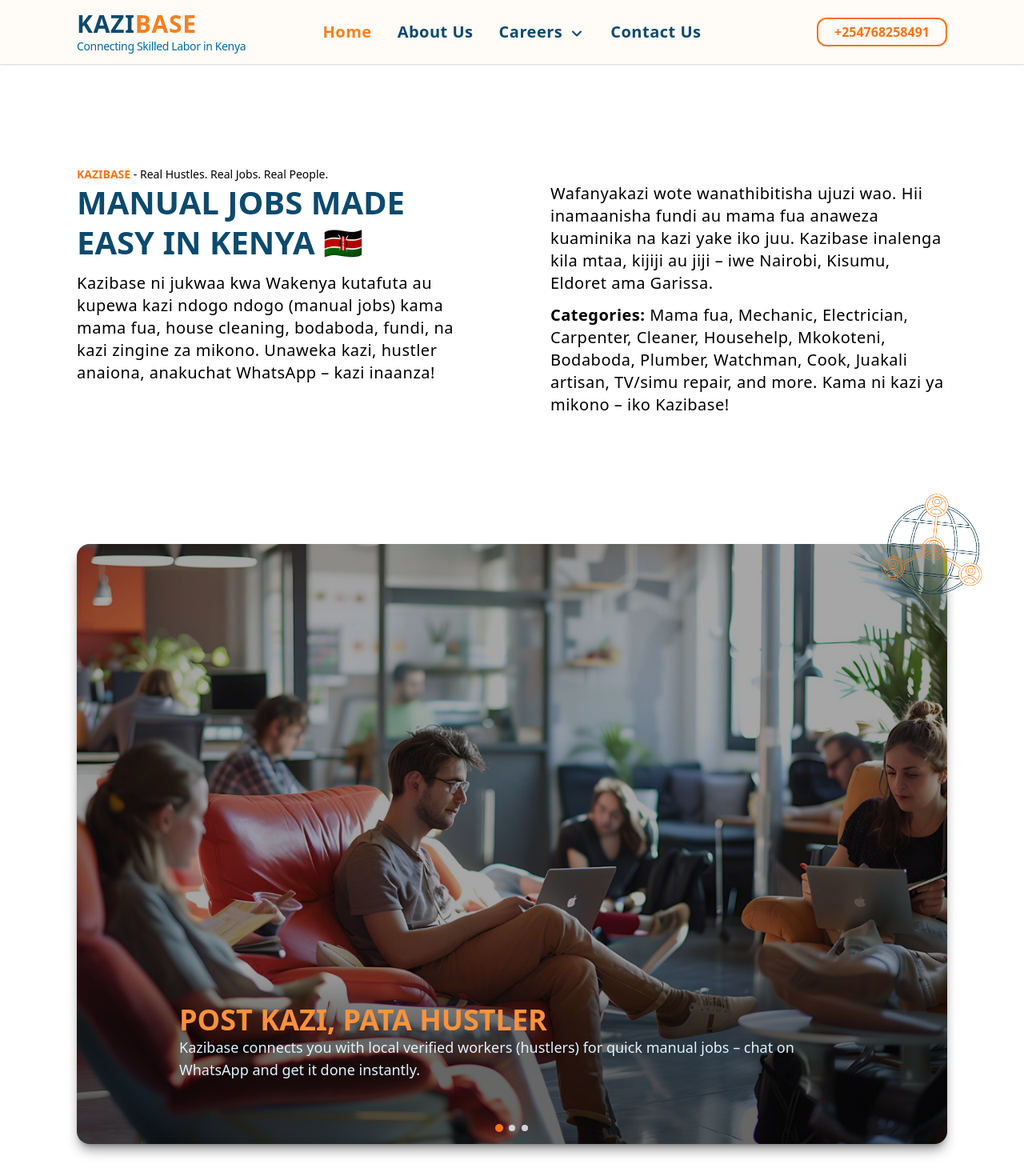
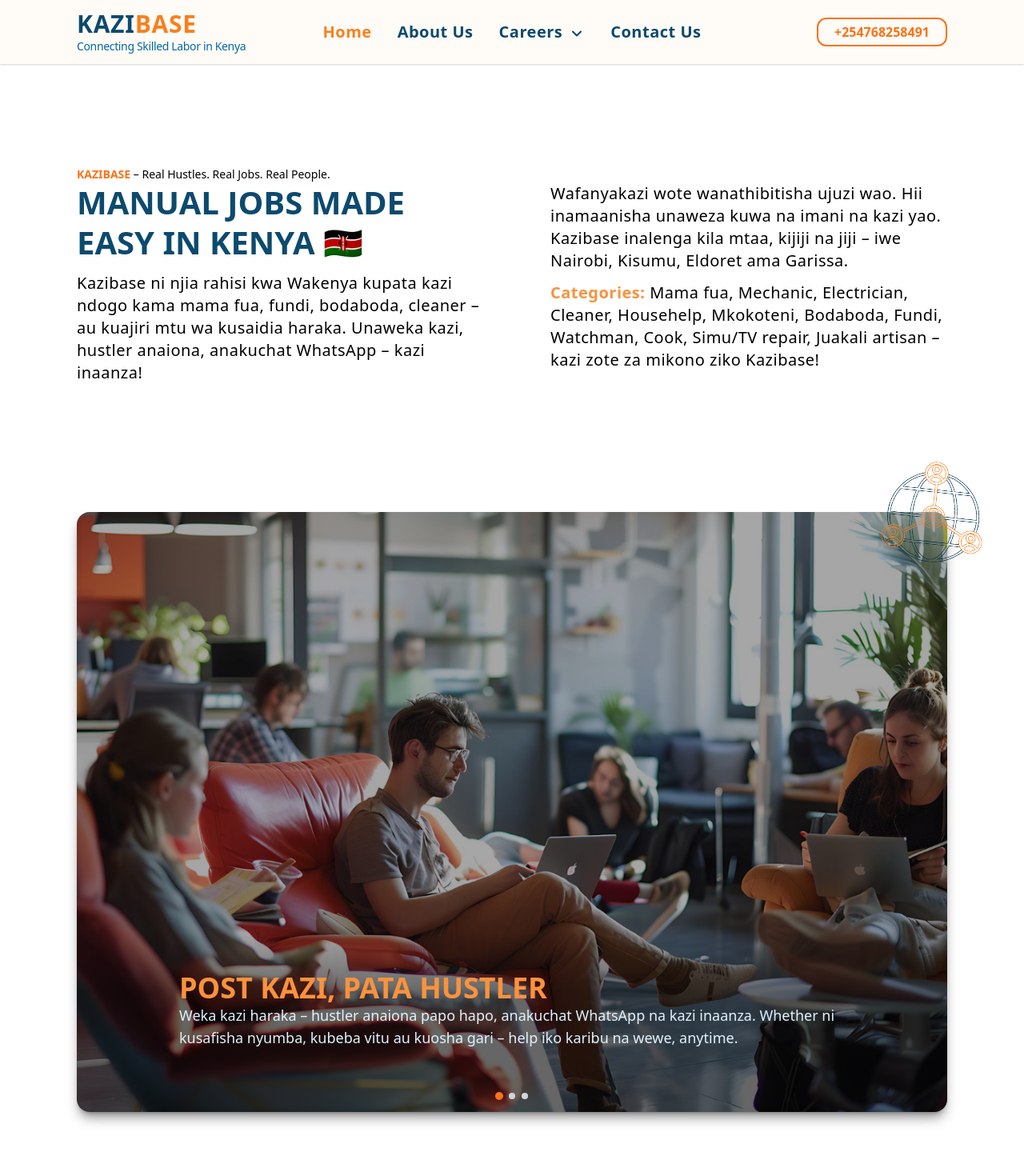
Before and after one commit to Muriuk/WorkHorizon, a Next.js app: page / in a window 1280 px wide. Shown: the top 1470 px of the page at 80% size. Built offline with nearby package versions, Linux system fonts and the light colour scheme.

Commit message:
Update section1.tsx

```diff
--- a/app/ui/home/section1.tsx
+++ b/app/ui/home/section1.tsx
@@ -1,37 +1,39 @@
 'use client'
 import { TargetWindowCheck } from "@/app/hooks/windowSize";
 import Image from "next/image";
-import { useEffect, useState } from "react"
+import { useEffect, useState } from "react";
 
-function SlideShow(){
-    const [currentSlide, setCurrentSlide]  = useState(0);
-    const width:string = TargetWindowCheck();
+function SlideShow() {
+  const [currentSlide, setCurrentSlide] = useState(0);
+  const width: string = TargetWindowCheck();
   const Slides = [
   {
     img: width === 'D' ? '/assets/hs1.jpg' : '/assets/hs4.jpg',
     head: 'Post Kazi, Pata Hustler',
-            desc: 'Kazibase connects you with local verified workers (hustlers) for quick manual jobs – chat on WhatsApp and get it done instantly.'
+    desc: 'Weka kazi haraka – hustler anaiona papo hapo, anakuchat WhatsApp na kazi inaanza. Whether ni kusafisha nyumba, kubeba vitu au kuosha gari – help iko karibu na wewe, anytime.'
   },
   {
     img: width === 'D' ? '/assets/hs2.jpg' : '/assets/hs5.jpg',
-            head: 'Verified Local Talent',
-            desc:"All Kazibase workers (hustlers) verify their skills before taking jobs. Get trusted help for cleaning, mechanics, bodaboda, mama fua, and more."
+    head: 'Local Talent You Can Trust',
+    desc: 'Hustlers wetu wameverify skills zao – mama fua, fundi wa umeme, dereva bodaboda, na wengineo. Hawa ni watu wa mtaa wako, wanaojali kazi safi na huduma ya kweli.'
   },
   {
     img: width === 'D' ? '/assets/hs3.jpg' : '/assets/hs6.jpg',
     head: 'Jobs for Every Hustler',
-            desc: 'From Mkokoteni to Mama fua, Househelp to Fundi, Kazibase lists all local manual jobs done by Kenyans across all counties.'
+    desc: 'Kazibase inafungua milango ya kazi ndogo ndogo kwa kila mkenya – fundi, mama fua, watchman, au jamaa wa mkokoteni. Kama ni kazi ya mikono, iko hapa. Post, connect, maliza kazi.'
   }
-    ]
+];
+
+
   useEffect(() => {
     const interval = setInterval(() => {
       setCurrentSlide((prevIndex) => (prevIndex + 1) % Slides.length);
-        }, 7000); // Change slide every 7 seconds
+    }, 7000);
 
     return () => clearInterval(interval);
   });
 
-    return(
+  return (
     <div className="relative w-full h-[600px] lg:h-[650px] xl:h-[750px] overflow-hidden lg:rounded-2xl transition-transform duration-300 delay-100 translate-x-0 ease-in shadow-lg shadow-transparent-one">
       {Slides.map((slide, index) => (
         <div
@@ -40,13 +42,21 @@ function SlideShow(){
             currentSlide === index ? 'opacity-100' : 'opacity-0'
           }`}
         >
-                <Image src={slide.img} className="object-cover object-center" fill sizes="100% xl:80% 2xl:100%" alt={`Kazibase_Slide_${index + 1}`}/>
-                <div className={`absolute left-0 top-0 z-10 flex flex-col px-4 xl:px-32 pb-14 xl:pt-[575px] items-center justify-end xl:items-start xl:justify-start w-full h-full bg-transparent-bg-one `}>
-                    <div className={` transform transition-transform duration-1000 text-center lg:text-start ease-in-out ${ currentSlide === index ? 'translate-x-0' : '-translate-x-full'}`}>
+          <Image
+            src={slide.img}
+            className="object-cover object-center"
+            fill
+            sizes="100% xl:80% 2xl:100%"
+            alt={`Kazibase_Slide_${index + 1}`}
+          />
+          <div className="absolute left-0 top-0 z-10 flex flex-col px-4 xl:px-32 pb-14 xl:pt-[575px] items-center justify-end xl:items-start xl:justify-start w-full h-full bg-transparent-bg-one">
+            <div className={`transform transition-transform duration-1000 text-center lg:text-start ease-in-out ${currentSlide === index ? 'translate-x-0' : '-translate-x-full'}`}>
               <h2 className="text-2xl lg:text-4xl font-bold text-orange-400 uppercase leading-tight">
                 {slide.head}
               </h2>
-                        <h3 className="text-md lg:text-lg font-normal text-sky-100 leading-tight mb-3">{slide.desc}</h3>
+              <h3 className="text-md lg:text-lg font-normal text-sky-100 leading-tight mb-3">
+                {slide.desc}
+              </h3>
             </div>
           </div>
         </div>
@@ -64,39 +74,46 @@ function SlideShow(){
           />
         ))}
       </div>
-
     </div>
-    )
+  );
 }
 
-export default function HomeHead(){
-    const width:string = TargetWindowCheck();
-    return(
+export default function HomeHead() {
+  const width: string = TargetWindowCheck();
+
+  return (
     <div className="container w-[88%] lg:w-full">
       <div className="mx-auto w-full pt-6 xl:pt-32 pb-16 lg:pb-20 xl:pb-40 grid lg:grid-cols-[50%,50%]">
         <div className="lg:pr-10">
           <h3 className="text-sm font-normal leading-1">
-                        <span className="font-bold uppercase text-orange-500">Kazibase</span> - Real Hustles. Real Jobs. Real People.
+            <span className="font-bold uppercase text-orange-500">Kazibase</span> – Real Hustles. Real Jobs. Real People.
           </h3>
-                    <h3 className='text-3xl lg:text-5xl font-bold text-sky-900 uppercase lg:leading-tight mb-3'>Manual Jobs Made Easy in Kenya 🇰🇪</h3>
+          <h3 className="text-3xl lg:text-5xl font-bold text-sky-900 uppercase lg:leading-tight mb-3">
+            Manual Jobs Made Easy in Kenya 🇰🇪
+          </h3>
           <p className="text-md lg:text-xl font-normal tracking-wide">
-                        Kazibase ni jukwaa kwa Wakenya kutafuta au kupewa kazi ndogo ndogo (manual jobs) kama mama fua, house cleaning, bodaboda, fundi, na kazi zingine za mikono. Unaweka kazi, hustler anaiona, anakuchat WhatsApp – kazi inaanza!
+            Kazibase ni njia rahisi kwa Wakenya kupata kazi ndogo kama mama fua, fundi, bodaboda, cleaner – au kuajiri mtu wa kusaidia haraka. Unaweka kazi, hustler anaiona, anakuchat WhatsApp – kazi inaanza!
           </p>
         </div>
         <div className="lg:pl-12 pt-5">
           <p className="text-md lg:text-xl font-normal tracking-wide">
-                        Wafanyakazi wote wanathibitisha ujuzi wao. Hii inamaanisha fundi au mama fua anaweza kuaminika na kazi yake iko juu.
-                        Kazibase inalenga kila mtaa, kijiji au jiji – iwe Nairobi, Kisumu, Eldoret ama Garissa.
+            Wafanyakazi wote wanathibitisha ujuzi wao. Hii inamaanisha unaweza kuwa na imani na kazi yao. Kazibase inalenga kila mtaa, kijiji na jiji – iwe Nairobi, Kisumu, Eldoret ama Garissa.
           </p>
           <p className="text-md lg:text-xl font-normal mt-3 tracking-wide">
-                        <strong>Categories:</strong> Mama fua, Mechanic, Electrician, Carpenter, Cleaner, Househelp, Mkokoteni, Bodaboda, Plumber, Watchman, Cook, Juakali artisan, TV/simu repair, and more. Kama ni kazi ya mikono – iko Kazibase!
+            <strong className="text-orange-400">Categories:</strong> Mama fua, Mechanic, Electrician, Cleaner, Househelp, Mkokoteni, Bodaboda, Fundi, Watchman, Cook, Simu/TV repair, Juakali artisan – kazi zote za mikono ziko Kazibase!
           </p>
         </div>
       </div>
       <div className="w-full 2xl:w-full relative mx-auto">
         <SlideShow />
-                <Image className="w-[10vw] h-[10vw] hidden lg:block relative lg:absolute lg:-right-12 lg:-top-16 2xl:-right-16 rotate-6 z-40" width={width === 'D' ? 200:150} height={width === 'D' ? 200:150} src={'/assets/borderedLogo.png'} alt="Kazibase Logo" />
+        <Image
+          className="w-[10vw] h-[10vw] hidden lg:block relative lg:absolute lg:-right-12 lg:-top-16 2xl:-right-16 rotate-6 z-40"
+          width={width === 'D' ? 200 : 150}
+          height={width === 'D' ? 200 : 150}
+          src={'/assets/borderedLogo.png'}
+          alt="Kazibase Logo"
+        />
       </div>
-        </ div>
-    )
+    </div>
+  );
 }
```
Lines whose indentation alone changed are shown as unchanged.
